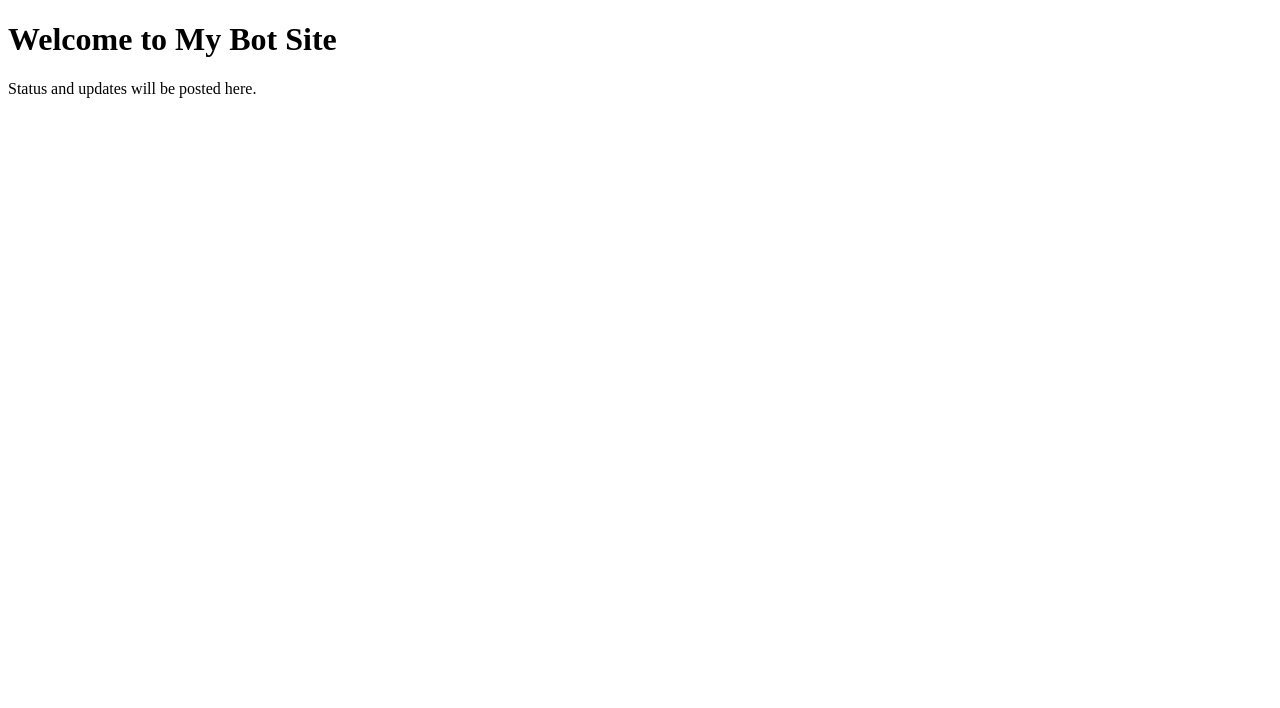
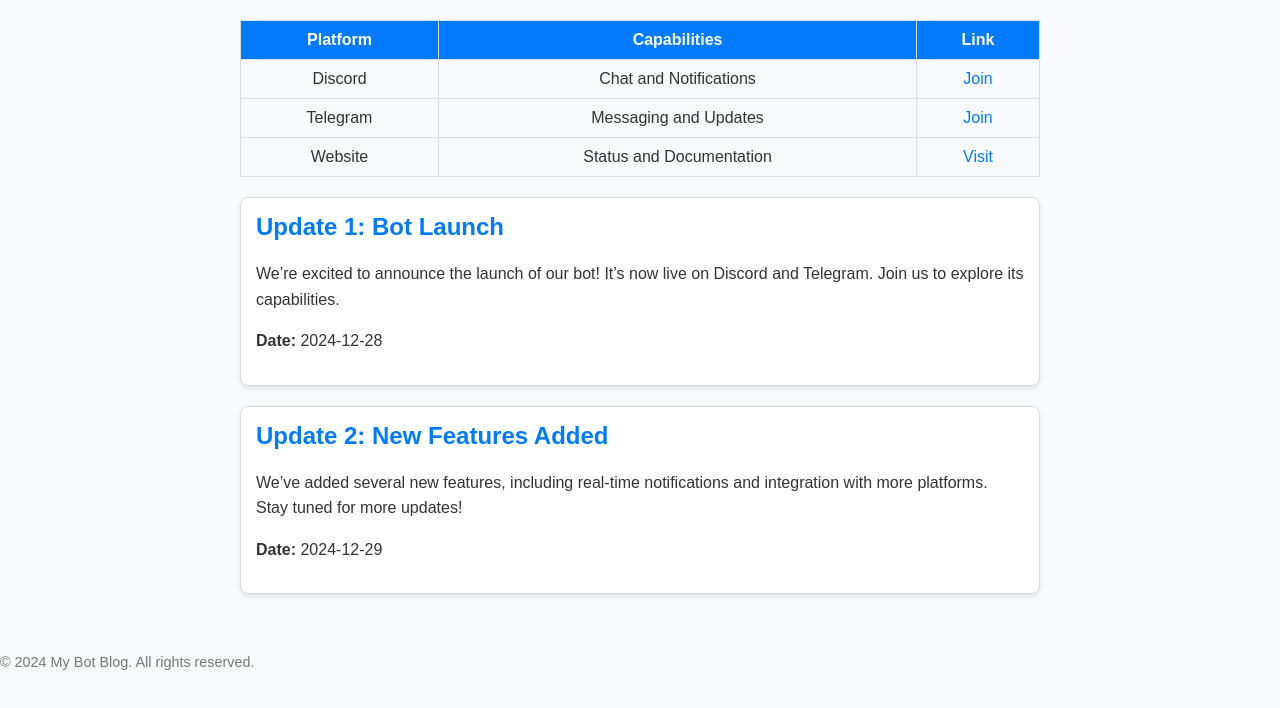
Before and after one commit to littlerobotanalytics/traddiewebsite, a plain HTML site: page index.html in a window 1280 px wide. Drawn offline with Linux system fonts and the light colour scheme.

Commit message:
Update index.html

```diff
--- a/index.html
+++ b/index.html
@@ -3,10 +3,126 @@
 <head>
     <meta charset="UTF-8">
     <meta name="viewport" content="width=device-width, initial-scale=1.0">
-    <title>My Bot Site</title>
+    <title>My Bot Blog</title>
+    <style>
+        /* General Styles */
+        body {
+            font-family: Arial, sans-serif;
+            margin: 0;
+            padding: 0;
+            background-color: #f8f9fa;
+            color: #333;
+        }
+
+        /* Center Container */
+        .container {
+            max-width: 800px;
+            margin: 0 auto;
+            padding: 20px;
+            text-align: center;
+        }
+
+        /* Table Styling */
+        table {
+            width: 100%;
+            border-collapse: collapse;
+            margin-bottom: 20px;
+        }
+
+        th, td {
+            padding: 10px;
+            border: 1px solid #ddd;
+        }
+
+        th {
+            background-color: #007bff;
+            color: white;
+        }
+
+        td {
+            background-color: #f8f9fa;
+        }
+
+        a {
+            color: #007bff;
+            text-decoration: none;
+        }
+
+        a:hover {
+            text-decoration: underline;
+        }
+
+        /* Blog Entry Styling */
+        .blog-entry {
+            text-align: left;
+            background-color: white;
+            margin-bottom: 20px;
+            padding: 15px;
+            border: 1px solid #ddd;
+            border-radius: 8px;
+            box-shadow: 0 2px 4px rgba(0, 0, 0, 0.1);
+        }
+
+        .blog-entry h2 {
+            margin-top: 0;
+            color: #007bff;
+        }
+
+        .blog-entry p {
+            line-height: 1.6;
+        }
+
+        /* Footer Styling */
+        footer {
+            margin-top: 20px;
+            font-size: 0.9em;
+            color: #777;
+        }
+    </style>
 </head>
 <body>
-    <h1>Welcome to My Bot Site</h1>
-    <p>Status and updates will be posted here.</p>
+    <div class="container">
+        <!-- Table at the Top -->
+        <table>
+            <tr>
+                <th>Platform</th>
+                <th>Capabilities</th>
+                <th>Link</th>
+            </tr>
+            <tr>
+                <td>Discord</td>
+                <td>Chat and Notifications</td>
+                <td><a href="https://discord.com/">Join</a></td>
+            </tr>
+            <tr>
+                <td>Telegram</td>
+                <td>Messaging and Updates</td>
+                <td><a href="https://telegram.org/">Join</a></td>
+            </tr>
+            <tr>
+                <td>Website</td>
+                <td>Status and Documentation</td>
+                <td><a href="https://example.com/">Visit</a></td>
+            </tr>
+        </table>
+
+        <!-- Blog Entries -->
+        <div class="blog-entry">
+            <h2>Update 1: Bot Launch</h2>
+            <p>We’re excited to announce the launch of our bot! It’s now live on Discord and Telegram. Join us to explore its capabilities.</p>
+            <p><strong>Date:</strong> 2024-12-28</p>
+        </div>
+
+        <div class="blog-entry">
+            <h2>Update 2: New Features Added</h2>
+            <p>We’ve added several new features, including real-time notifications and integration with more platforms. Stay tuned for more updates!</p>
+            <p><strong>Date:</strong> 2024-12-29</p>
+        </div>
+    </div>
+
+    <!-- Footer -->
+    <footer>
+        &copy; 2024 My Bot Blog. All rights reserved.
+    </footer>
 </body>
 </html>
```
